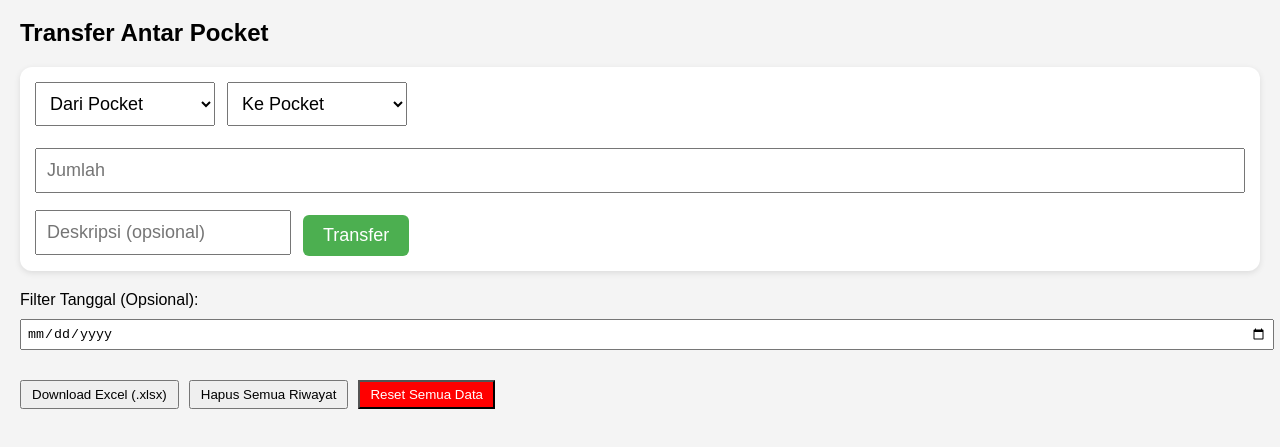
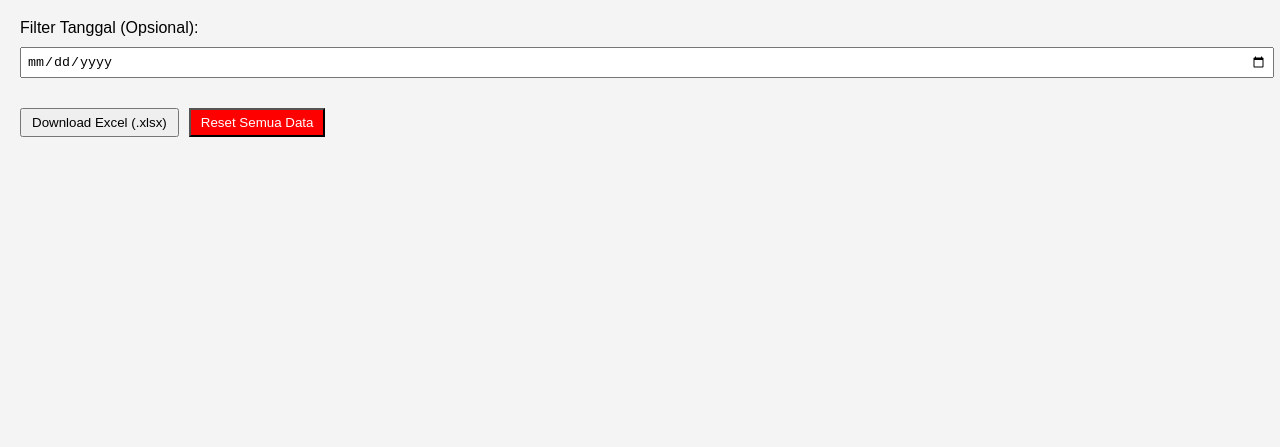
Before and after one commit to sbani11/uangwarung, a plain HTML site: page index.html in a window 1280 px wide. Shown: the part 61-508 px from the top of the page. Drawn offline with Linux system fonts and the light colour scheme; no server answers.

Commit message:
Update index.html

```diff
--- a/index.html
+++ b/index.html
@@ -4,23 +4,9 @@
   <meta charset="UTF-8">
   <title>Uang Warung</title>
   <link rel="stylesheet" href="style.css">
-  <script src="https://cdn.sheetjs.com/xlsx-latest/package/dist/xlsx.full.min.js"></script>
 </head>
 <body>
   <h1>Pencatatan Uang Warung</h1>
-  <h2>Transfer Antar Pocket</h2>
-
-  <div class="transfer-box">
-    <select id="transferFrom">
-      <option disabled selected>Dari Pocket</option>
-    </select>
-    <select id="transferTo">
-      <option disabled selected>Ke Pocket</option>
-    </select>
-    <input type="number" id="transferAmount" placeholder="Jumlah">
-    <input type="text" id="transferDesc" placeholder="Deskripsi (opsional)">
-    <button onclick="transferAntarPocket()">Transfer</button>
-  </div>
 
 
   <label for="filterDate">Filter Tanggal (Opsional):</label>
@@ -28,13 +14,12 @@
 
   <div class="container" id="pocketContainer"></div>
 
-  <div class="actions">
-    <button onclick="downloadExcel()">Download Excel (.xlsx)</button>
-    <button onclick="hapusSemuaRiwayat()">Hapus Semua Riwayat</button>
-    <button class="reset-btn" onclick="resetSemuaData()">Reset Semua Data</button>
-  </div>
+<div class="actions">
+  <button onclick="downloadExcel()">Download Excel (.xlsx)</button>
+  <button class="reset-btn" onclick="resetSemuaData()">Reset Semua Data</button>
+</div>
 
-
+  <script src="https://cdn.sheetjs.com/xlsx-latest/package/dist/xlsx.full.min.js"></script>
   <script type="module" src="script.js"></script>
 </body>
 </html>
```
